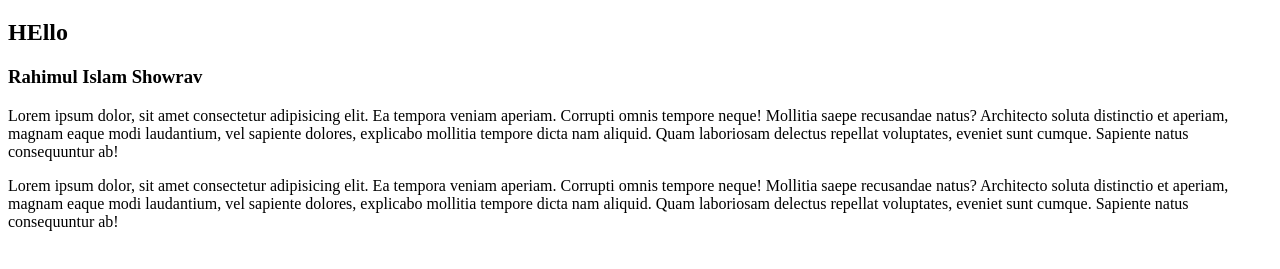
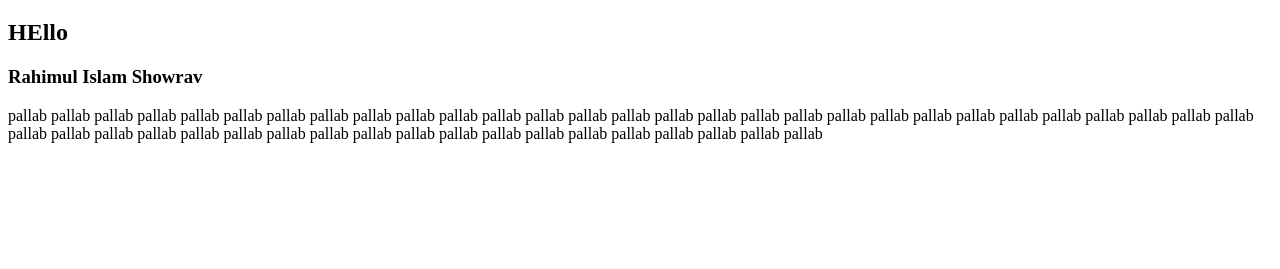
Before and after one commit to rishowrav/dummy-repo, a plain HTML site: page index.html in a window 1280 px wide. Shown: the part 61-330 px from the top of the page. Drawn offline with Linux system fonts and the light colour scheme.

Commit message:
add: paragrap change by pallab

```diff
--- a/index.html
+++ b/index.html
@@ -12,20 +12,11 @@
     <div>
       <h3>Rahimul Islam Showrav</h3>
       <p>
-        Lorem ipsum dolor, sit amet consectetur adipisicing elit. Ea tempora
-        veniam aperiam. Corrupti omnis tempore neque! Mollitia saepe recusandae
-        natus? Architecto soluta distinctio et aperiam, magnam eaque modi
-        laudantium, vel sapiente dolores, explicabo mollitia tempore dicta nam
-        aliquid. Quam laboriosam delectus repellat voluptates, eveniet sunt
-        cumque. Sapiente natus consequuntur ab!
-      </p>
-      <p>
-        Lorem ipsum dolor, sit amet consectetur adipisicing elit. Ea tempora
-        veniam aperiam. Corrupti omnis tempore neque! Mollitia saepe recusandae
-        natus? Architecto soluta distinctio et aperiam, magnam eaque modi
-        laudantium, vel sapiente dolores, explicabo mollitia tempore dicta nam
-        aliquid. Quam laboriosam delectus repellat voluptates, eveniet sunt
-        cumque. Sapiente natus consequuntur ab!
+        pallab pallab pallab pallab pallab pallab pallab pallab pallab pallab
+        pallab pallab pallab pallab pallab pallab pallab pallab pallab pallab
+        pallab pallab pallab pallab pallab pallab pallab pallab pallab pallab
+        pallab pallab pallab pallab pallab pallab pallab pallab pallab pallab
+        pallab pallab pallab pallab pallab pallab pallab pallab
       </p>
     </div>
   </body>
```
